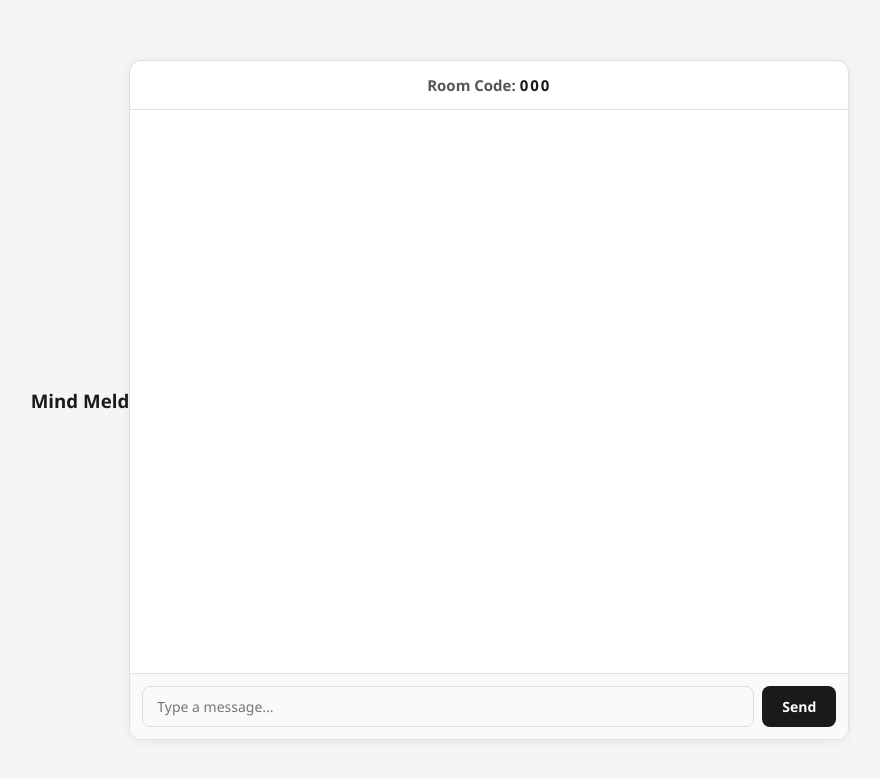
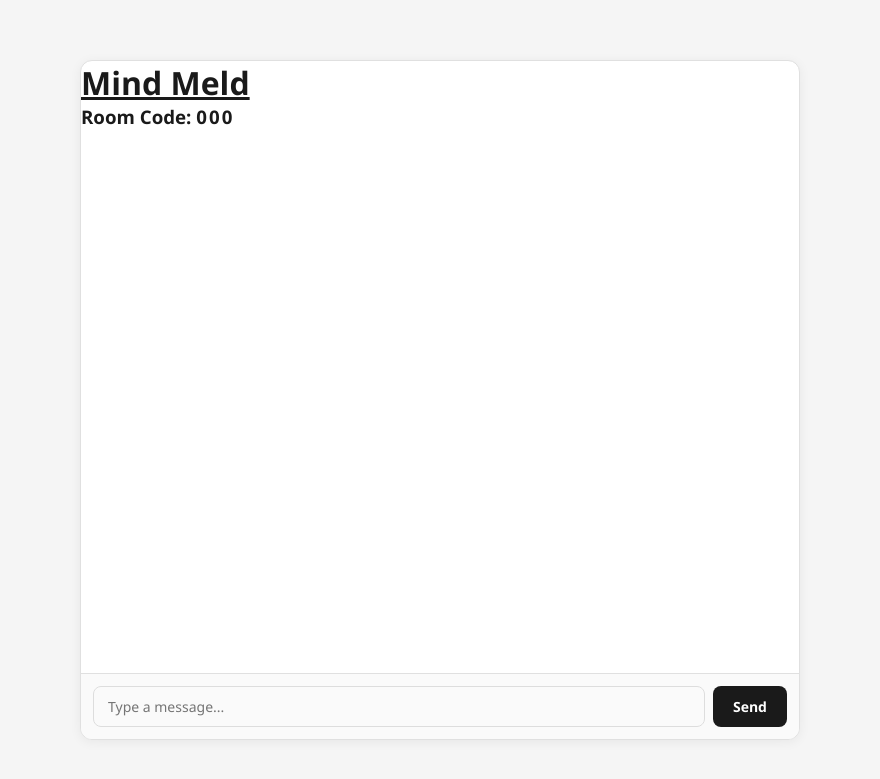
Before and after one commit to Savirar0/Mind_Meld-chatroom-flask, a Flask app: template templates/room.html in a window 1280 px wide. Shown: the top 779 px of the page, without its empty margins (200-1080 px from the left). Run offline with Flask 3, Linux system fonts and the light colour scheme; the template is opened without the code that fills it: most values are stand-ins (such as "Sample title", 1, 10 or a date in 2020); some libraries are stand-ins or nearby versions.

Commit message:
fixed div overflowing

```diff
--- a/templates/room.html
+++ b/templates/room.html
@@ -1,8 +1,8 @@
 {% extends 'base.html' %}
 {% block content %}
-<h3>Mind Meld</h3>
 <div class="message-box">
-    <h2>Room Code: <span class="room-code">{{code}}</span></h2>
+    <h1><u>Mind Meld</u></h1>
+    <h3>Room Code: <span class="room-code">{{code}}</span></h3>
     <div class="messages" id="messages"></div>
     <div class="inputs">
         <input type="text" placeholder="Type a message..." name="message" id="message" />
```
